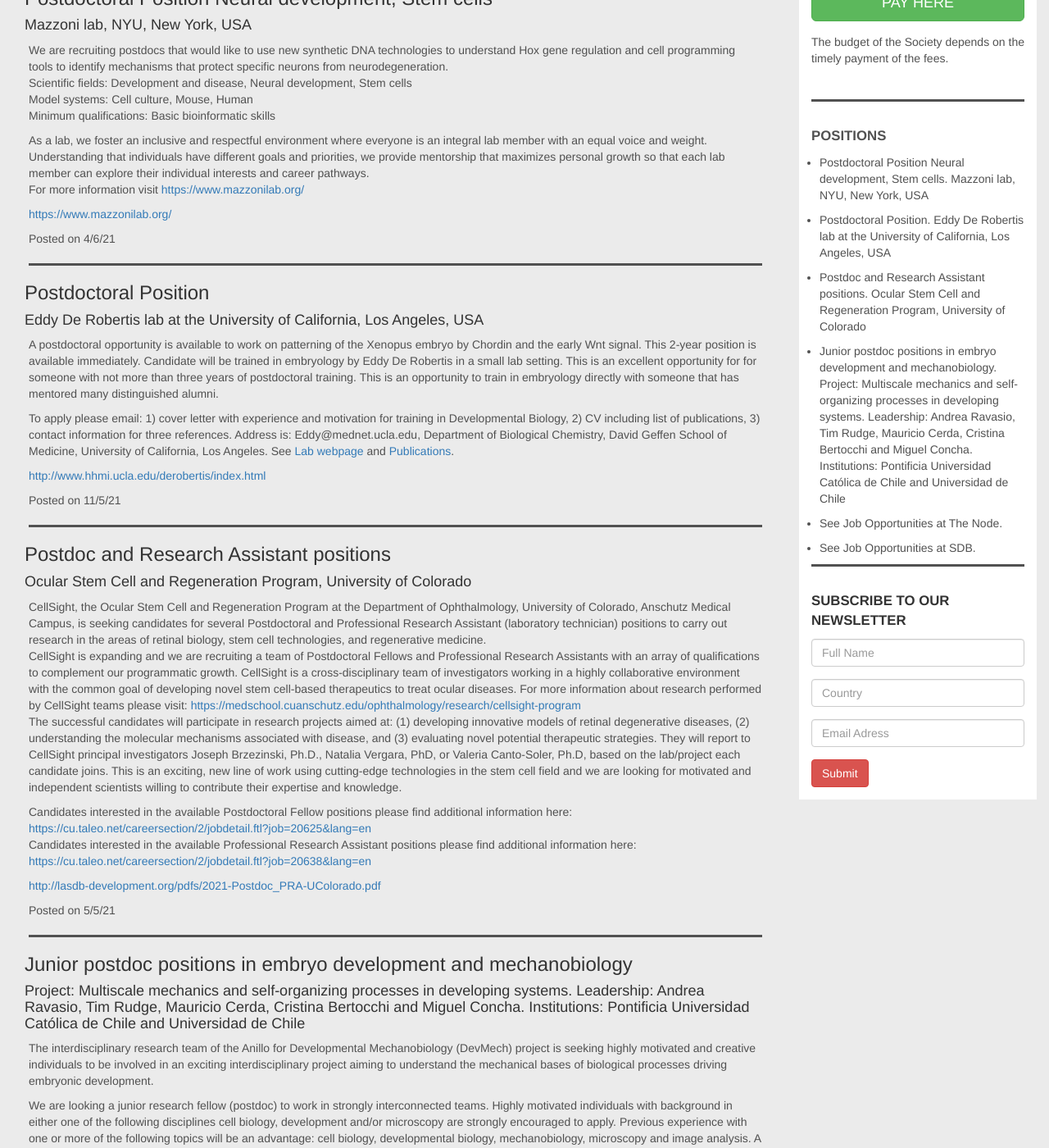
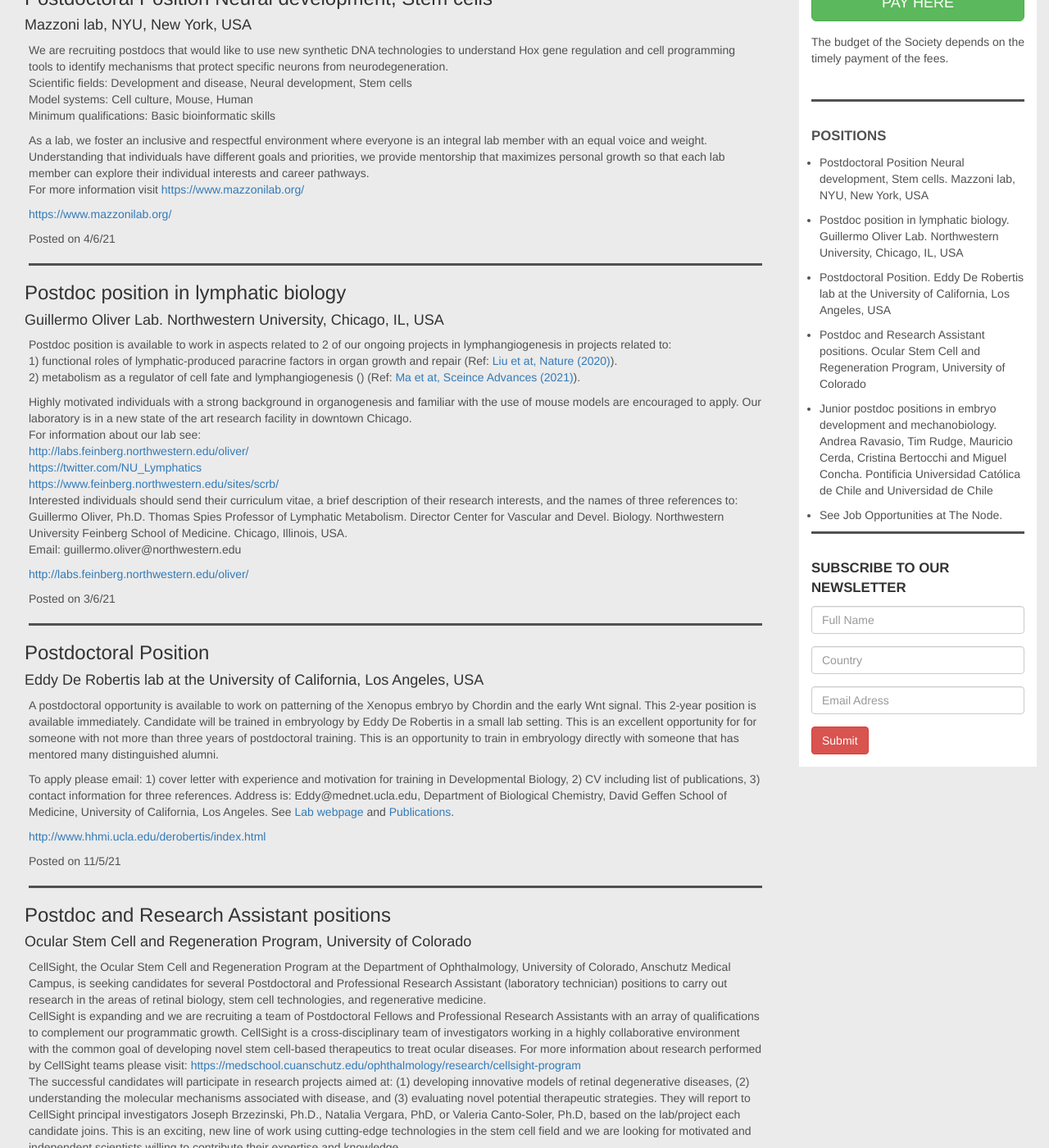
Before and after one commit to lasdb/lasdb.github.io, a Jekyll site: the page built from _posts/2000-01-01-jobs.markdown, in a window 1280 px wide and 1400 px high, scrolled down 333 px. Shown: the whole window at 82% size. Built offline with Jekyll 4.4.1, drawn with Linux system fonts in a browser that asks for light colours; nearby versions of some CDN libraries; some of the changed text lies outside the part shown.

Commit message:
Update 2000-01-01-jobs.markdown

```diff
--- a/_posts/2000-01-01-jobs.markdown
+++ b/_posts/2000-01-01-jobs.markdown
@@ -16,6 +16,22 @@
     par2: 'As a lab, we foster an inclusive and respectful environment where everyone is an integral lab member with an equal voice and weight. Understanding that individuals have different goals and priorities, we provide mentorship that maximizes personal growth so that each lab member can explore their individual interests and career pathways.<br>  For more information visit <a href="https://www.mazzonilab.org/" target="_blank">https://www.mazzonilab.org/</a>'
     URL: 'https://www.mazzonilab.org/'
 
+  - title: 'Postdoc position in lymphatic biology'
+    date: '3/6/21'
+    subtitle: 'Guillermo Oliver Lab. Northwestern University, Chicago, IL, USA'
+    body: 'Postdoc position is available to work in aspects related to 2 of our ongoing projects in lymphangiogenesis in projects related to: <br>
+    1) functional roles of lymphatic-produced paracrine factors in organ growth and repair (Ref: <a href="https://www.nature.com/articles/s41586-020-2998-x" target="_blank">Liu et at, Nature (2020)</a>). <br>
+    2) metabolism as a regulator of cell fate and lymphangiogenesis () (Ref: <a href="https://advances.sciencemag.org/content/7/18/eabe7359" target="_blank">Ma et at, Sceince Advances (2021)</a>). '
+    par2: 'Highly motivated individuals with a strong background in organogenesis and familiar with the use of mouse models are encouraged to apply. Our laboratory is in a new state of the art research facility in downtown Chicago. <br>
+For information about our lab see: <br>
+<a href="http://labs.feinberg.northwestern.edu/oliver/" target="_blank">http://labs.feinberg.northwestern.edu/oliver/</a> <br>
+<a href="https://twitter.com/NU_Lymphatics" target="_blank">https://twitter.com/NU_Lymphatics</a> <br>
+<a href="https://www.feinberg.northwestern.edu/sites/scrb/" target="_blank">https://www.feinberg.northwestern.edu/sites/scrb/</a>  <br>
+Interested individuals should send their curriculum vitae, a brief description of their research interests, and the names of three references to:
+Guillermo Oliver, Ph.D. Thomas Spies Professor of Lymphatic Metabolism. Director Center for Vascular and Devel. Biology. Northwestern University Feinberg School of Medicine. Chicago, Illinois, USA.<br>
+Email: guillermo.oliver@northwestern.edu'
+    URL: 'http://labs.feinberg.northwestern.edu/oliver/'
+
   - title: 'Postdoctoral Position'
     date: '11/5/21'
     subtitle: 'Eddy De Robertis lab at the University of California, Los Angeles, USA'
@@ -28,7 +44,7 @@
     subtitle: 'Ocular Stem Cell and Regeneration Program, University of Colorado'
     body: 'CellSight, the Ocular Stem Cell and Regeneration Program at the Department of Ophthalmology, University of Colorado, Anschutz Medical Campus, is seeking candidates for several Postdoctoral and Professional Research Assistant (laboratory technician) positions to carry out research in the areas of retinal biology, stem cell technologies, and regenerative medicine. <br>
 CellSight is expanding and we are recruiting a team of Postdoctoral Fellows and Professional Research Assistants with an array of qualifications to complement our programmatic growth. CellSight is a cross-disciplinary team of investigators working in a highly collaborative environment with the common goal of developing novel stem cell-based therapeutics to treat ocular diseases. For more information about research performed by CellSight teams please visit:
-<a href="https://medschool.cuanschutz.edu/ophthalmology/research/cellsight-program" target="_blank">https://medschool.cuanschutz.edu/ophthalmology/research/cellsight-program</a> <br>
+<a href="https://medschool.cuanschutz.edu/ophthalmology/research/cellsight-program" target="_blank">https://medschool.cuanschutz.edu/ophthalmology/research/cellsight-program</a><br>
 The successful candidates will participate in research projects aimed at: (1) developing innovative models of retinal degenerative diseases, (2) understanding the molecular mechanisms associated with disease, and (3) evaluating novel potential therapeutic strategies. They will report to CellSight principal investigators Joseph Brzezinski, Ph.D., Natalia Vergara, PhD, or Valeria Canto-Soler, Ph.D, based on the lab/project each candidate joins. This is an exciting, new line of work using cutting-edge technologies in the stem cell field and we are looking for motivated and independent scientists willing to contribute their expertise and knowledge.'
     par2: 'Candidates interested in the available Postdoctoral Fellow positions please find additional information here:
     <a href="https://cu.taleo.net/careersection/2/jobdetail.ftl?job=20625&lang=en" target="_blank">https://cu.taleo.net/careersection/2/jobdetail.ftl?job=20625&lang=en</a> <br>
@@ -38,8 +54,9 @@
 
   - title: 'Junior postdoc positions in embryo development and mechanobiology'
     date: '6/4/21'
-    subtitle: 'Project: Multiscale mechanics and self-organizing processes in developing systems. Leadership: Andrea Ravasio, Tim Rudge, Mauricio Cerda, Cristina Bertocchi and Miguel Concha. Institutions: Pontificia Universidad Católica de Chile and Universidad de Chile'
-    body: 'The interdisciplinary research team of the Anillo for Developmental Mechanobiology (DevMech) project is seeking highly motivated and creative individuals to be involved in an exciting interdisciplinary project aiming to understand the mechanical bases of biological processes driving embryonic development.'
+    subtitle: 'Andrea Ravasio, Tim Rudge, Mauricio Cerda, Cristina Bertocchi and Miguel Concha. Pontificia Universidad Católica de Chile and Universidad de Chile'
+    body: 'Project: Multiscale mechanics and self-organizing processes in developing systems. <br>
+    The interdisciplinary research team of the Anillo for Developmental Mechanobiology (DevMech) project is seeking highly motivated and creative individuals to be involved in an exciting interdisciplinary project aiming to understand the mechanical bases of biological processes driving embryonic development.'
     par2: 'We are looking a junior research fellow (postdoc) to work in strongly interconnected teams. Highly motivated individuals with background in either one of the following disciplines cell biology, development and/or microscopy are strongly encouraged to apply. Previous experience with one or more of the following topics will be an advantage: cell biology, developmental biology, mechanobiology, microscopy and image analysis. A good level of written and spoken English is necessary.<br>
     To apply please send an email to mconcha@uchile.cl including a letter of interest, Curriculum Vitae and a short description of previous experience. Please include a short description of the most relevant papers you have published explaining how their previous experience is relevant to this call. Please use the subject ¨anillo-2020-application¨ in your email to avoid being directed to the spam. Applications must be in English. For more information and for any questions, do not hesitate to contact us at mconcha@uchile.cl.'
     URL: 'http://lasdb-development.org/pdfs/2021-CallPostdocMechanobiologyDevelopment_MC.pdf'
```
